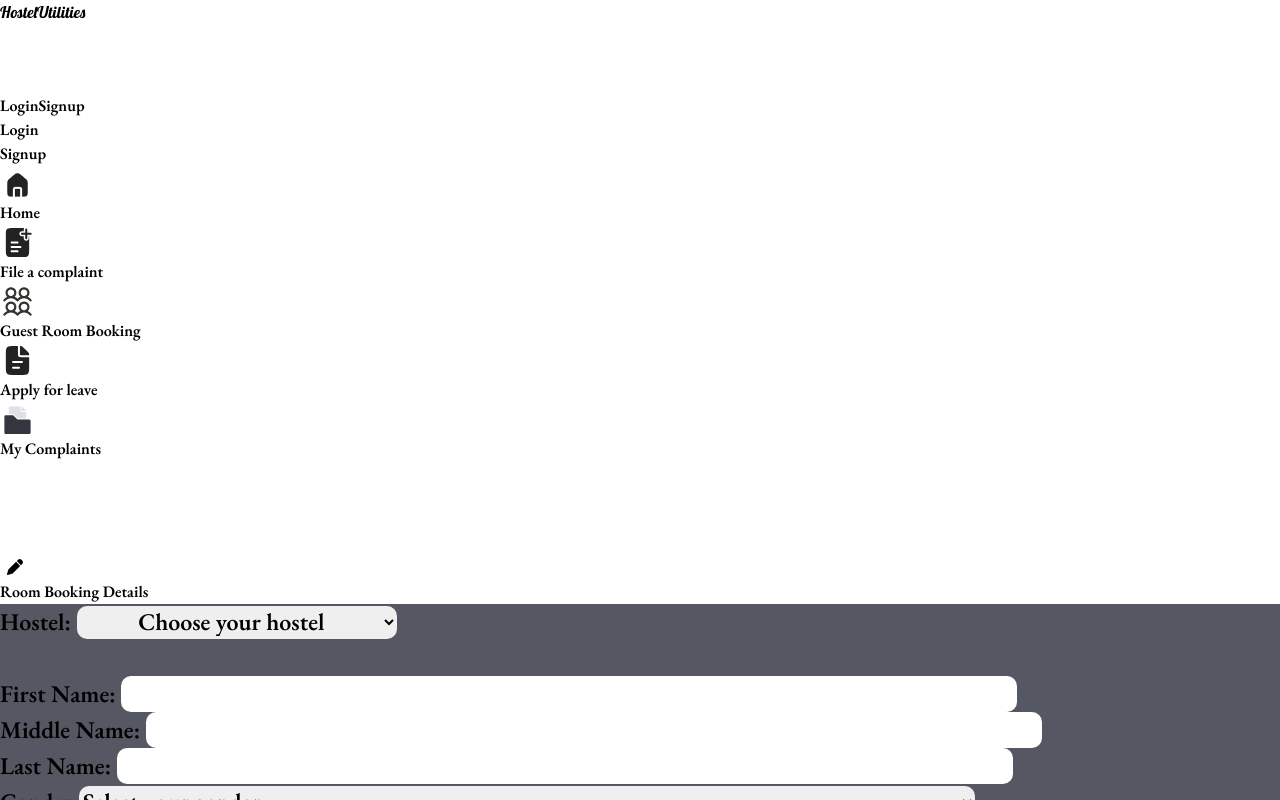
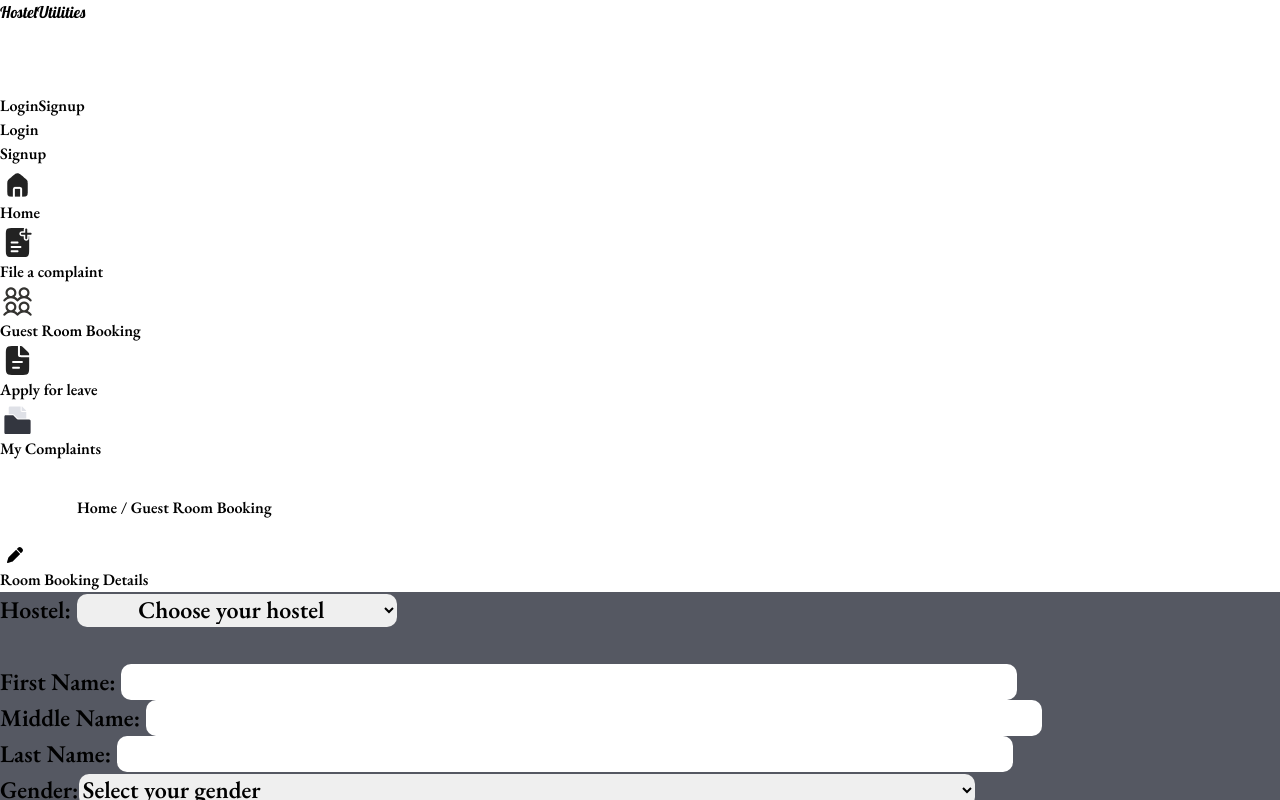
Before and after one commit to shreyashkatkar07/Hostel_Utilities, a React (Vite) app: page /guestroombook in a window 1280 px wide. Shown: the top 800 px of the page. Built offline with nearby package versions, Linux system fonts and the light colour scheme.

Commit message:
some minor bug fixes in font size

```diff
--- a/src/components/User/GuestRoomBook.jsx
+++ b/src/components/User/GuestRoomBook.jsx
@@ -8,13 +8,14 @@ const GuestRoomBook = () => {
   return (
     <>
       <div className="md:w-[85vw] w-[100%] sticky left-[20vw] bg-gray-800 text-white lg:p-8 p-1">
-        <center>
+        {/* <center> */}
           <div
             style={{
-              width: "90%",
-              textAlign: "left",
-              fontSize: "x-large",
-              color: "white",
+              // width: "90%",
+              // textAlign: "left",
+              // fontSize: "x-large",
+              // color: "white",
+              padding:"0px 77px"
             }}
           >
             <div className="path p-2 flex items-center text-xl header">
@@ -24,7 +25,7 @@ const GuestRoomBook = () => {
               </p>
             </div>
           </div>
-        </center>
+        {/* </center> */}
         <br />
         <div className="flex justify-center">
           <div
--- a/src/components/User/MyComplaints.jsx
+++ b/src/components/User/MyComplaints.jsx
@@ -6,10 +6,14 @@ const MyComplaints = () => {
   return (
     <>
       <div className="md:w-[85vw] w-[100%] sticky left-[20vw] bg-gray-800 text-white lg:p-8 p-1">
-        <div className="path p-2 flex items-center text-xl header">
-          <img src={homeimg} alt="home" />
-          <p className="pl-4"><Link to="/"> Home </Link> / My Complaints</p>
-        </div>
+        {/* <center> */}
+          <div style={{padding:"0px 99px"}}>
+            <div className="path p-2 flex items-center text-xl header">
+              <img src={homeimg} alt="home" />
+              <p className="pl-4 text-3xl"><Link to="/"> Home </Link> / My Complaints</p>
+            </div>
+          </div>
+        {/* </center> */}
         {/* To be done through map */}
         <div className="complaints lg:p-6 p-2 text-black lg:text-2xl flex items-center flex-col">
           <div className="comp lg:w-[90%] w-[90%] bg-slate-300 rounded-[30px] lg:p-8 lg:px-14 p-4 px-7 py-4 my-3 flex justify-between items-center md:flex-row flex-col">
```
